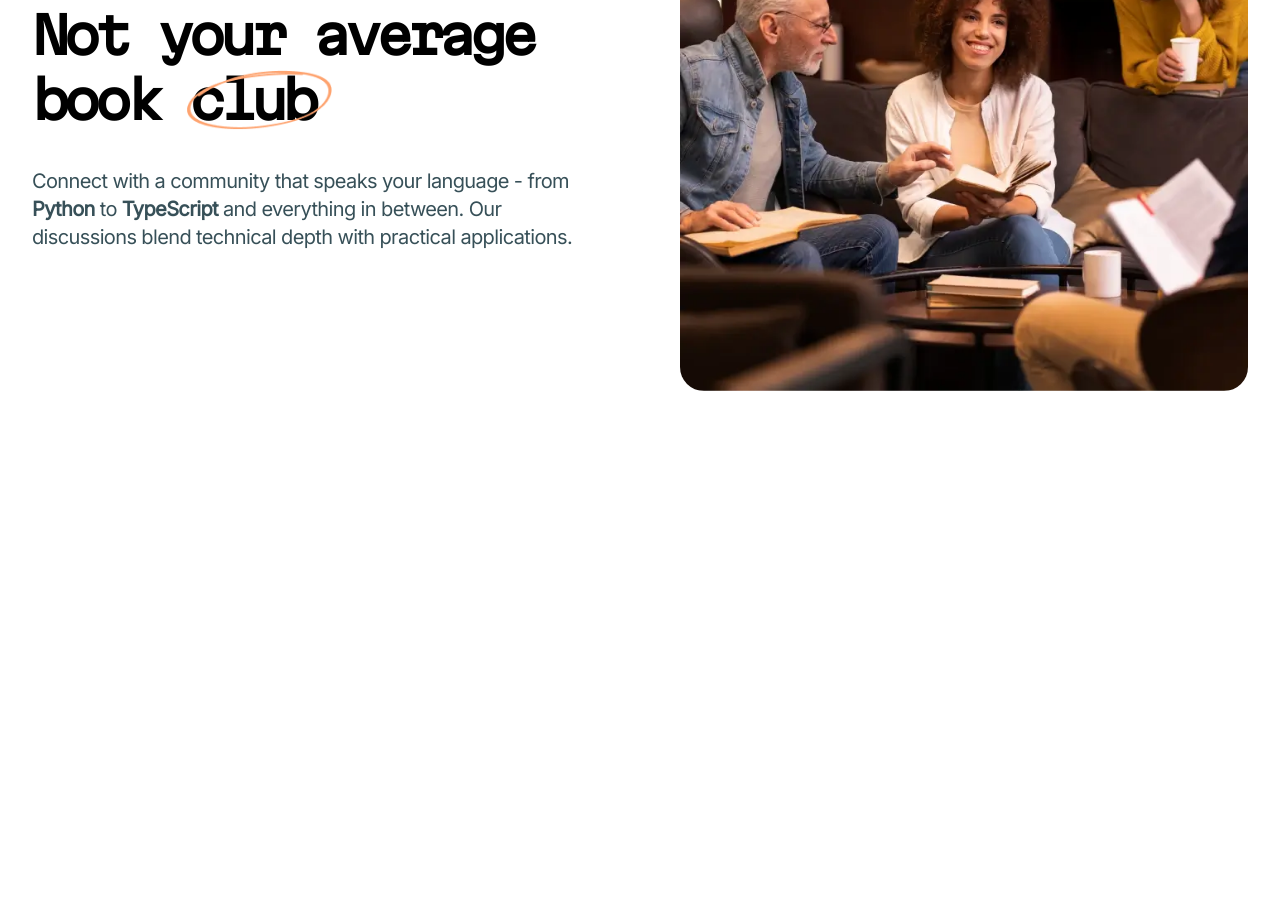
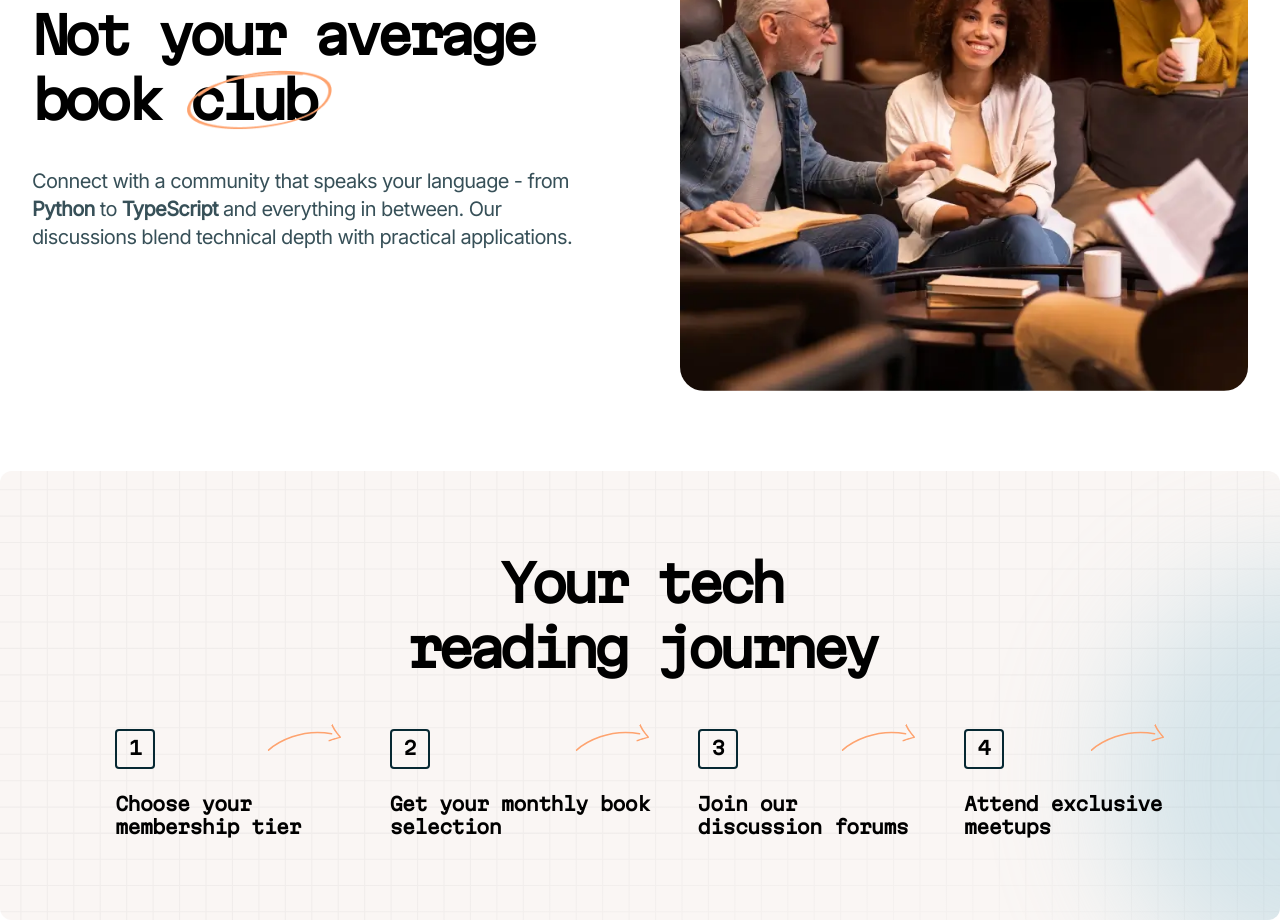
Before and after one commit to Tejiri-A/tech-book-club-landing-page, a website built with Vite: page index.html in a window 1280 px wide. Shown: the part 2791-3711 px from the top of the page. Before the commit the page ends 3182 px from the top, so only its background shows below. Built offline with nearby package versions, Linux system fonts and the light colour scheme; files whose address does not match are found by name.

Commit message:
Add reading journey section

```diff
--- a/index.html
+++ b/index.html
@@ -172,6 +172,27 @@
           </div>
         </div>
       </section>
+      <section class="reading-journey">
+        <h2 class="heading-secondary">Your tech reading journey</h2>
+        <ul class="reading-journey__steps">
+          <li class="reading-journey__step">
+            <div class="reading-journey-step__number label">1</div>
+            <p class="label">Choose your membership tier</p>
+          </li>
+          <li class="reading-journey__step">
+            <div class="reading-journey-step__number label">2</div>
+            <p class="label">Get your monthly book selection</p>
+          </li>
+          <li class="reading-journey__step">
+            <div class="reading-journey-step__number label">3</div>
+            <p class="label">Join our discussion forums</p>
+          </li>
+          <li class="reading-journey__step">
+            <div class="reading-journey-step__number label">4</div>
+            <p class="label">Attend exclusive meetups</p>
+          </li>
+        </ul>
+      </section>
     </main>
   </body>
 </html>
--- a/src/style.css
+++ b/src/style.css
@@ -439,8 +439,7 @@ ul {
   }
 }
 
-
-.relative{
+.relative {
   position: relative;
 }
 
@@ -538,7 +537,7 @@ ul {
 }
 
 /* Features */
-.features .section_flex-container{
+.features .section_flex-container {
   @media screen and (min-width: 75em) {
     flex-direction: row-reverse;
   }
@@ -590,10 +589,10 @@ ul {
 }
 
 /* About section */
-.about-club{
+.about-club {
   position: relative;
 }
-.about-club::after{
+.about-club::after {
   content: "";
   position: absolute;
   top: 0;
@@ -605,7 +604,7 @@ ul {
   background: url(./assets/images/pattern-circle.png) center/contain no-repeat;
 }
 
-.tech-logos{
+.tech-logos {
   display: none;
   position: absolute;
   left: 50%;
@@ -616,3 +615,96 @@ ul {
     display: block;
   }
 }
+
+/* Reading journey */
+.reading-journey {
+  padding: var(--spacing-800) var(--spacing-200);
+  display: flex;
+  flex-direction: column;
+  gap: var(--spacing-400);
+  border-radius: var(--radius-12);
+  background:
+    url(./assets/images/pattern-light-bg.svg) no-repeat,
+    url(./assets/images/pattern-glow.svg) no-repeat,
+    var(--color-neutral-100);
+  background-position:
+    center,
+    bottom -200px right -390px,
+    center;
+  background-size: cover, 684px, cover;
+
+  @media screen and (min-width: 48em) {
+    padding: var(--spacing-1000) var(--spacing-400);
+    gap: var(--spacing-600);
+  }
+
+  @media screen and (min-width: 90em) {
+    padding: var(--spacing-1000) 0;
+    gap: var(--spacing-1000);
+  }
+}
+
+.reading-journey h2 {
+  @media screen and (min-width: 75em) {
+    text-align: center;
+    max-width: 512px;
+    margin-inline: auto;
+  }
+}
+
+.reading-journey__steps {
+  display: flex;
+  flex-direction: column;
+  gap: var(--spacing-400);
+  width: min(100%, 1050px);
+  margin: 0 auto;
+
+  @media screen and (min-width: 48em) {
+    gap: var(--spacing-500);
+  }
+  @media screen and (min-width: 75em) {
+    flex-direction: row;
+    gap: var(--spacing-600);
+  }
+}
+
+.reading-journey__step {
+  display: flex;
+  flex-direction: column;
+  gap: var(--spacing-250);
+  position: relative;
+
+  @media screen and (min-width: 48em) {
+    gap: var(--spacing-300);
+  }
+}
+
+.reading-journey__step::after{
+  content: '';
+  width: 76.64px;
+  height: 20.51px;
+  background: url(./assets/images/pattern-arrow.svg) center/cover no-repeat;
+  position: absolute;
+  top: 0;
+  right: 0;
+  transform: rotate(-8.7deg);
+  display: none;
+
+  @media screen and (min-width: 75em) {
+    display: block;
+  }
+}
+
+.reading-journey-step__number {
+  width: var(--spacing-400);
+  height: var(--spacing-400);
+  box-shadow: inset 0 0 0 2px var(--color-neutral-900);
+  display: grid;
+  place-items: center;
+  border-radius: var(--radius-4);
+
+  @media screen and (min-width: 48em) {
+    width: var(--spacing-500);
+    height: var(--spacing-500);
+  }
+}
```
